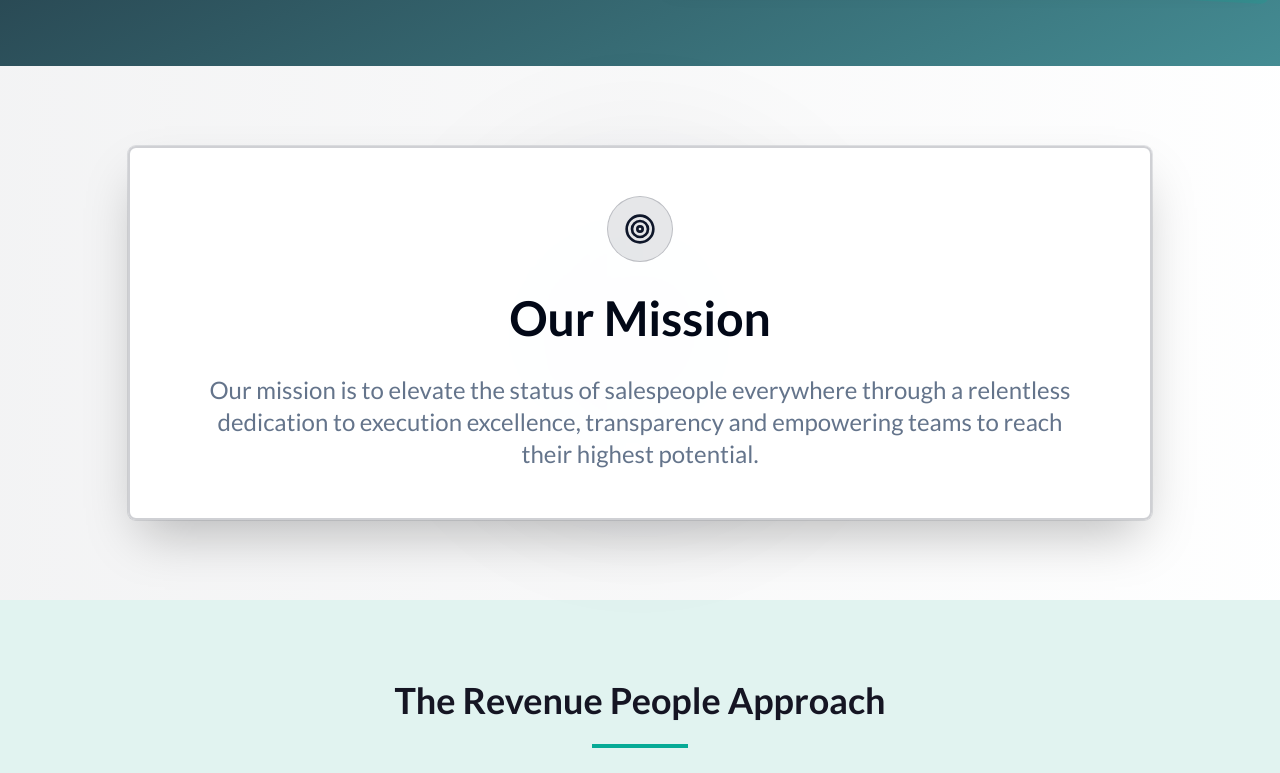
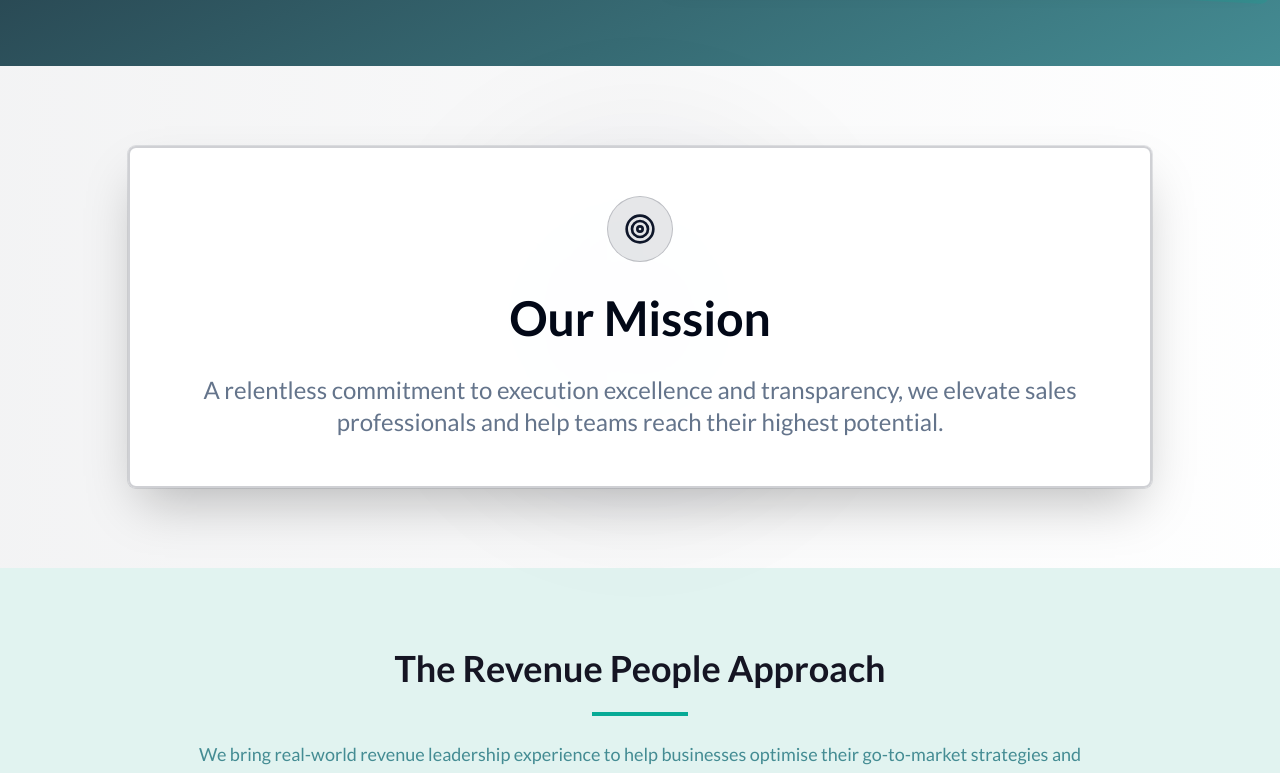
Before and after one commit to Revenuepeople/revenue-revamp-project, a React (Vite) app: page / in a window 1280 px wide. Shown: the part 562-1335 px from the top of the page. Built offline with nearby package versions, Linux system fonts and the light colour scheme.

Commit message:
Visual edit in Lovable

```diff
--- a/src/components/MissionSection.tsx
+++ b/src/components/MissionSection.tsx
@@ -1,9 +1,7 @@
 import { Card, CardContent } from "@/components/ui/card";
 import { Target } from "lucide-react";
-
 const MissionSection = () => {
-  return (
-    <section className="py-20 bg-gradient-to-r from-primary/5 to-secondary/5 relative">
+  return <section className="py-20 bg-gradient-to-r from-primary/5 to-secondary/5 relative">
       <div className="container mx-auto px-4">
         <div className="max-w-5xl mx-auto">
           {/* Background glow effect */}
@@ -23,15 +21,17 @@ const MissionSection = () => {
                 Our Mission
               </h2>
 
-              <p className="text-xl md:text-2xl text-muted-foreground leading-relaxed font-medium max-w-4xl mx-auto">
-                Our mission is to elevate the status of salespeople everywhere through a relentless dedication to execution excellence, transparency and empowering teams to reach their highest potential.
-              </p>
+              <p className="text-xl md:text-2xl text-muted-foreground leading-relaxed font-medium max-w-4xl mx-auto">A relentless commitment to execution excellence and transparency, we elevate sales professionals and help teams reach their highest potential.
+
+
+
+
+
+            </p>
             </CardContent>
           </Card>
         </div>
       </div>
-    </section>
-  );
+    </section>;
 };
-
 export default MissionSection;
```
